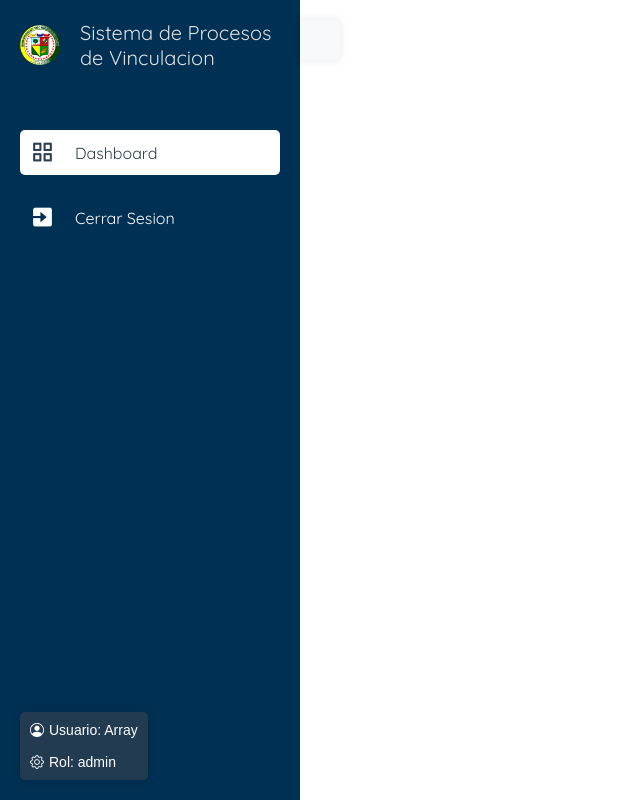
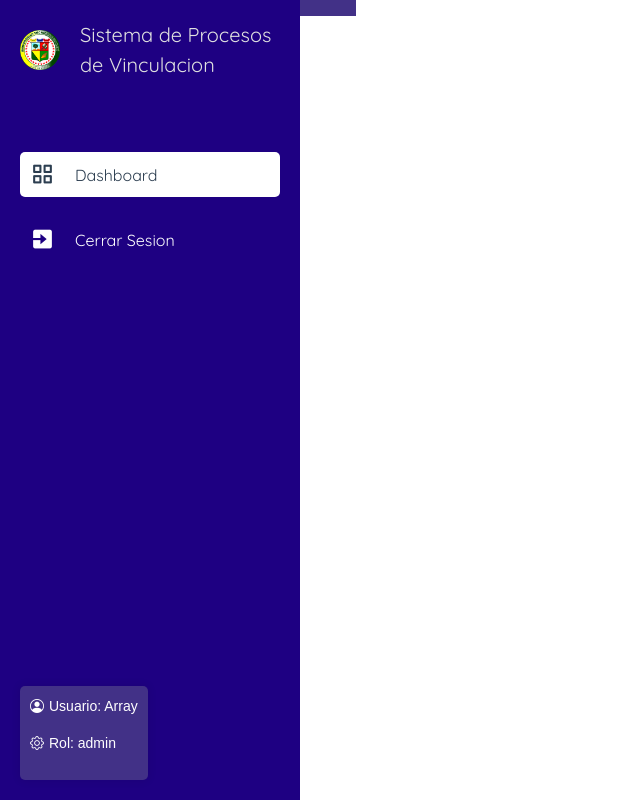
Before and after one commit to jesusyourbaby/Maquetacion_Dashboard, a PHP site: page / in a window 1280 px wide. Shown: the whole page, without its empty margins (0-640 px from the left). Run offline with PHP 8.4, Linux system fonts and the light colour scheme; the visitor is signed in with stand-in values (Sample User, id 1); data comes from the database, SQL or seed files in the repository.

Commit message:
Cambios en el navbar y dashboard

```diff
--- a/css/estilos.css
+++ b/css/estilos.css
@@ -5,8 +5,8 @@
 
 :root {
     --blanco: #E0E0E0;
-    --azul-opacidad: #184463;
-    --bg-menu: #003053;
+    --azul-opacidad: #1E0082;
+    --bg-menu: #1E0082;
     --bg-body: #C7E1FF;
 }
 
@@ -23,6 +23,7 @@
     color: var(--blanco);
     display: flex;
 }
+
 
 /* LAYOUT */
 
--- a/index.php
+++ b/index.php
@@ -62,8 +62,11 @@
 <head>
     <meta charset="UTF-8">
     <meta http-equiv="X-UA-Compatible" content="IE=edge">
-    <meta name="viewport" content="width=device-width, initial-scale=1.0">
+    <meta name="viewport" content="width=device-width, initial-scale=1.0 user-scalable=no">
+    <link href="https://stackpath.bootstrapcdn.com/bootstrap/4.5.2/css/bootstrap.min.css" rel="stylesheet">
     <title>Menu Dashboard</title>
+    <link href="https://cdn.jsdelivr.net/npm/bootstrap@5.0.2/dist/css/bootstrap.min.css" rel="stylesheet" integrity="sha384-EVSTQN3/azprG1Anm3QDgpJLIm9Nao0Yz1ztcQTwFspd3yD65VohhpuuCOmLASjC" crossorigin="anonymous">
+    <script src="https://cdn.jsdelivr.net/npm/bootstrap@5.0.2/dist/js/bootstrap.bundle.min.js" integrity="sha384-MrcW6ZMFYlzcLA8Nl+NtUVF0sA7MsXsP1UyJoMp4YLEuNSfAP+JcXn/tWtIaxVXM" crossorigin="anonymous"></script>
     <!-- BOX ICONS -->
     <link href='https://unpkg.com/boxicons@2.0.9/css/boxicons.min.css' rel='stylesheet'>
     <!-- BOOTSTRAP ICONS -->
@@ -77,7 +80,7 @@
             position: absolute;
             bottom: 20px;
             left: 20px;
-            background-color: rgba(44, 62, 80, 0.8);
+            background-color: #423187;
             color: white;
             padding: 10px;
             border-radius: 5px;
@@ -142,6 +145,19 @@
             font-size: 18px;
             color: black;
         }
+        .navbar {
+            width: 100%; /* Asegura que la navbar ocupe todo el ancho */
+            position: static; /* Mantiene la navbar en la parte superior */
+            top: 0; /* Fija la navbar en la parte superior */
+            z-index: 1000; /* Asegura que la navbar esté por encima de otros elementos */
+            background-color: #423187; /* Color de fondo de la navbar */
+        }
+        .tablero {
+            margin-top: 0px; /* Ajusta este valor a la altura de tu navbar */
+            flex: 1; /* Permite que el tablero ocupe el espacio restante */
+            padding: 20px; /* Añade algo de padding para mayor separación */
+            overflow: auto; /* Permite el desplazamiento si el contenido es más grande */
+        }
     </style>
 </head>
 <body>
@@ -169,7 +185,14 @@
         </div>
     </div>
     <div class="seccion">
-        <div id="message-container" class="message-container">
+        <div>
+        <nav class="navbar navbar-expand-lg" style="background-color:#423187;">
+            <div class="container-fluid">
+            <button class="navbar-toggler" type="button" data-bs-toggle="collapse" data-bs-target="#navbarSupportedContent" aria-controls="navbarSupportedContent" aria-expanded="false" aria-label="Toggle navigation">
+            <span class="navbar-toggler-icon"></span>
+            </button>
+            <div class="collapse navbar-collapse " id="navbarSupportedContent" >
+            <div>
             <?php
             if ($current_role == 'Director') {
                 echo '<p>Bienvenido Director.</p>';
@@ -195,21 +218,24 @@
             }
             ?>
         </div>
+            </div>
+        </div>
+        </nav>
+        </div>
         <?php if ($selected_dashboard || $current_role == 'Docente'): ?>
             <div class="tablero">
                 <?php if ($selected_dashboard == 'TAREAS' && $current_role != 'Docente'): ?>
-                    <iframe title="Dashboard_Vinculacion - Tareas" width="1140" height="541.25" src="https://app.powerbi.com/reportEmbed?reportId=2f567d7d-83fe-4285-a804-87af34c1c389&autoAuth=true&ctid=d9a7c315-62a6-4cb6-b905-be798b1d5076&navContentPaneEnabled=false" frameborder="0" allowFullScreen="true"></iframe>
+                    <iframe title="Dashboard_Vinculacion - Tareas" width="1250" height="600" src="https://app.powerbi.com/reportEmbed?reportId=2f567d7d-83fe-4285-a804-87af34c1c389&autoAuth=true&ctid=d9a7c315-62a6-4cb6-b905-be798b1d5076&navContentPaneEnabled=false" frameborder="0" allowFullScreen="true"></iframe>
                 <?php elseif ($selected_dashboard == 'PROYECTOS'): ?>
-                    <iframe title="Dashboard_Vinculacion - Proyectos" width="1140" height="541.25" src="https://app.powerbi.com/reportEmbed?reportId=2f567d7d-83fe-4285-a804-87af34c1c389&autoAuth=true&ctid=d9a7c315-62a6-4cb6-b905-be798b1d5076&navContentPaneEnabled=false&pageName=d3a902f0a34f1c82b329" frameborder="0" allowFullScreen="true"></iframe>
+                    <iframe title="Dashboard_Vinculacion - Proyectos" width="1250" height="600" src="https://app.powerbi.com/reportEmbed?reportId=2f567d7d-83fe-4285-a804-87af34c1c389&autoAuth=true&ctid=d9a7c315-62a6-4cb6-b905-be798b1d5076&navContentPaneEnabled=false&pageName=d3a902f0a34f1c82b329" frameborder="0" allowFullScreen="true"></iframe>
                 <?php elseif ($selected_dashboard == 'INSTITUCIONES' || $current_role == 'Docente'): ?>
-                    <iframe title="Dashboard_Vinculacion - Instituciones" width="1140" height="541.25" src="https://app.powerbi.com/reportEmbed?reportId=2f567d7d-83fe-4285-a804-87af34c1c389&autoAuth=true&ctid=d9a7c315-62a6-4cb6-b905-be798b1d5076&navContentPaneEnabled=false&pageName=192b6339f0de780f4904" frameborder="0" allowFullScreen="true"></iframe>
+                    <iframe title="Dashboard_Vinculacion - Instituciones" width="1250" height="600" src="https://app.powerbi.com/reportEmbed?reportId=2f567d7d-83fe-4285-a804-87af34c1c389&autoAuth=true&ctid=d9a7c315-62a6-4cb6-b905-be798b1d5076&navContentPaneEnabled=false&pageName=192b6339f0de780f4904" frameborder="0" allowFullScreen="true"></iframe>
                 <?php endif; ?>
             </div>
         <?php endif; ?>
     </div>
     <div class="user-info">
         <p><i class="bi bi-person-circle"></i>Usuario: <?php echo $_SESSION['usuario']; ?></p>
-        <br>
         <p><i class="bi bi-gear"></i>Rol: <span id="current-role"><?php echo $current_role; ?></span></p>
     </div>
     <form method="post" style="display: none;" id="role-form">
@@ -240,5 +266,6 @@
             }
         });
     </script>
+
 </body>
 </html>
```
